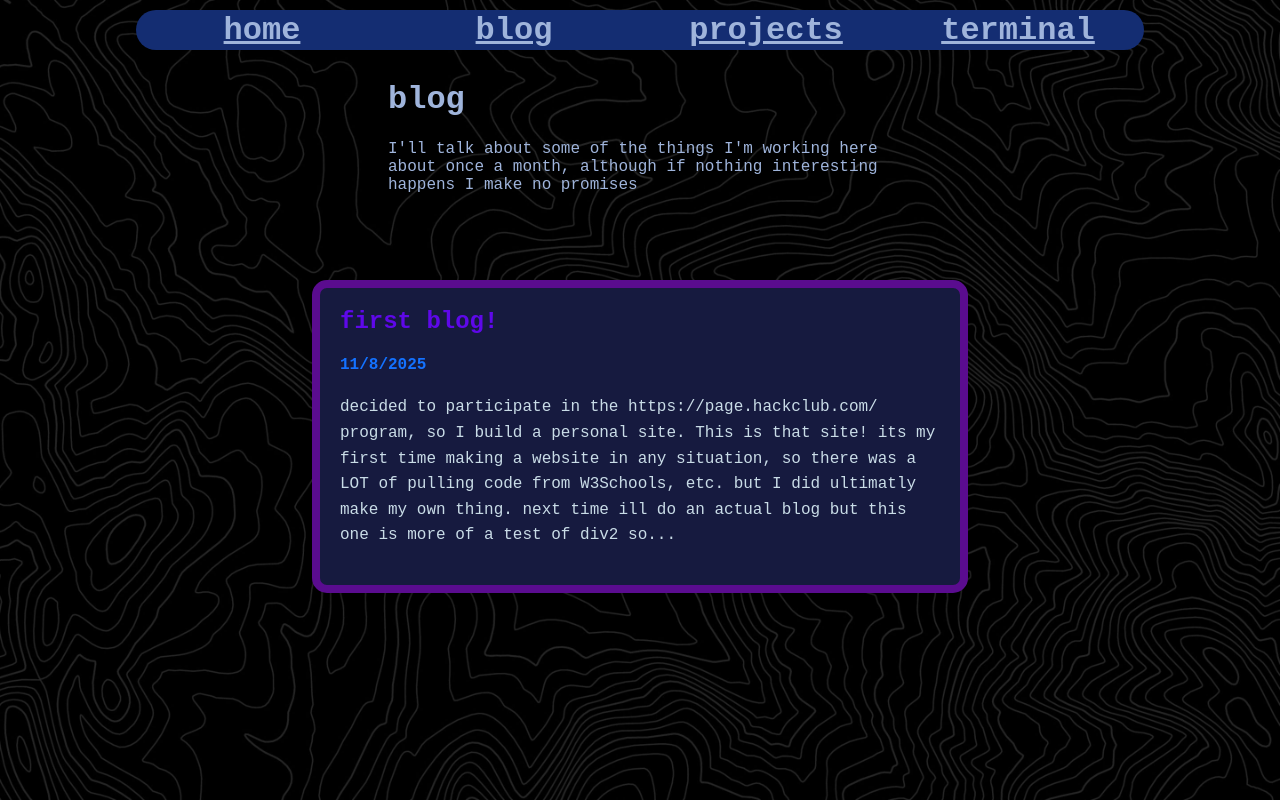
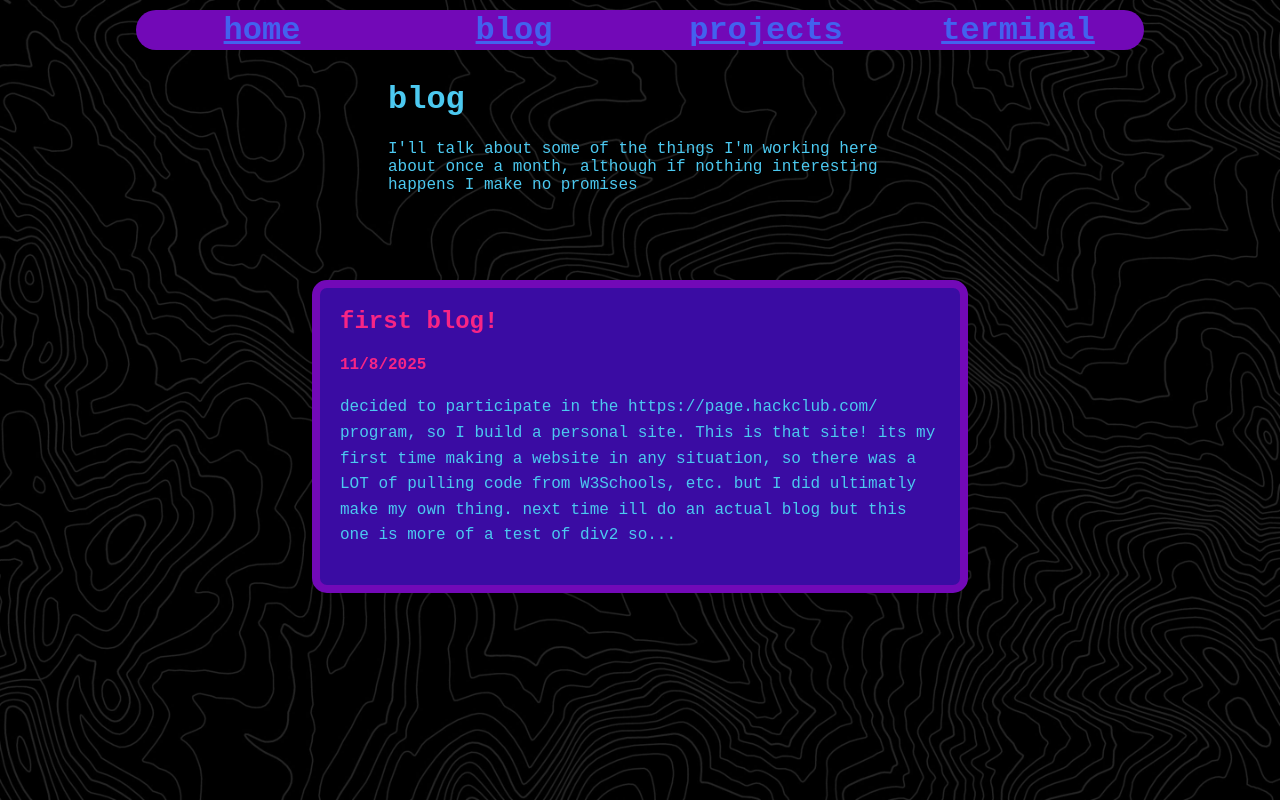
Before and after one commit to bouncyblock/personal-website, a plain HTML site: page blog.html in a window 1280 px wide. Drawn offline with Linux system fonts and the light colour scheme.

Commit message:
color pallet everywhere except terminal

```diff
--- a/style.css
+++ b/style.css
@@ -2,8 +2,8 @@ body {
     margin: 10px;
     text-align: left;
     font-family: 'Courier New', Courier, monospace;
-    background: rgb(33, 21, 56);
-    color: rgb(159, 180, 219);
+    background: rgb(58, 12, 163);
+    color: rgb(76, 201, 240);
     background-image: url('./images/background.jpg');
     background-repeat: no-repeat;
     background-attachment: fixed;
@@ -11,12 +11,12 @@ body {
 }
 
 a {
-    color: rgb(159, 180, 219);
+    color: rgb(67, 97, 238);
 }
 
 .tab-bar {
-    background-color: #142d72;
-    color: rgb(159, 180, 219);
+    background-color: rgb(114, 9, 183);
+    color: rgb(247, 37, 133);
     border-radius: 20px;
     width: 80%;
     display: flex;
@@ -27,7 +27,7 @@ a {
 
 .tabs {
     list-style-type: none;
-    color: rgb(159, 180, 219);
+    color: rgb(247, 37, 133);
     display: flex;
     justify-content: space-around; /* or space-between */
     align-items: center;
@@ -36,7 +36,7 @@ a {
 
 .tab {
     flex: 10;
-    color: rgb(159, 180, 219);
+    color: rgb(247, 37, 133);
     text-align: center;
     font-size: xx-large;
     font-weight: bold;
@@ -50,25 +50,25 @@ div {
 }
 
 .blog-box {
-    border: 8px solid #5a0c8f;
+    border: 8px solid rgb(114, 9, 183);
     border-radius: 15px;
     padding: 20px;
     margin: 20px auto;
     max-width: 600px;
-    background-color: #161a3f;
+    background-color: rgb(58, 12, 163);
     box-shadow: 0 4px 8px rgba(0, 0, 0, 0.1);
 }
 
 .blog-box h2 {
     margin-top: 0;
-    color: #5e08e9;
+    color: rgb(247, 37, 133);
 }
 .blog-box h4 {
-    color: #1472ff;
+    color: rgb(247, 37, 133);
 }
 .blog-box p {
     line-height: 1.6;
-    color: #c9dce7;
+    color: rgb(76, 201, 240);
 }
 
 audio {
@@ -80,11 +80,11 @@ audio {
 }
 
 img {
-    border: 8px solid #5a0c8f;
+    border: 8px solid rgb(114, 9, 183);
     border-radius: 15px;
     padding: 0px;
     margin: 20px auto;
-    background-color: #161a3f;
+    background-color: rgb(58, 12, 163);
     max-width: 35%;
     max-height: 30%;
     position: fixed;
```
